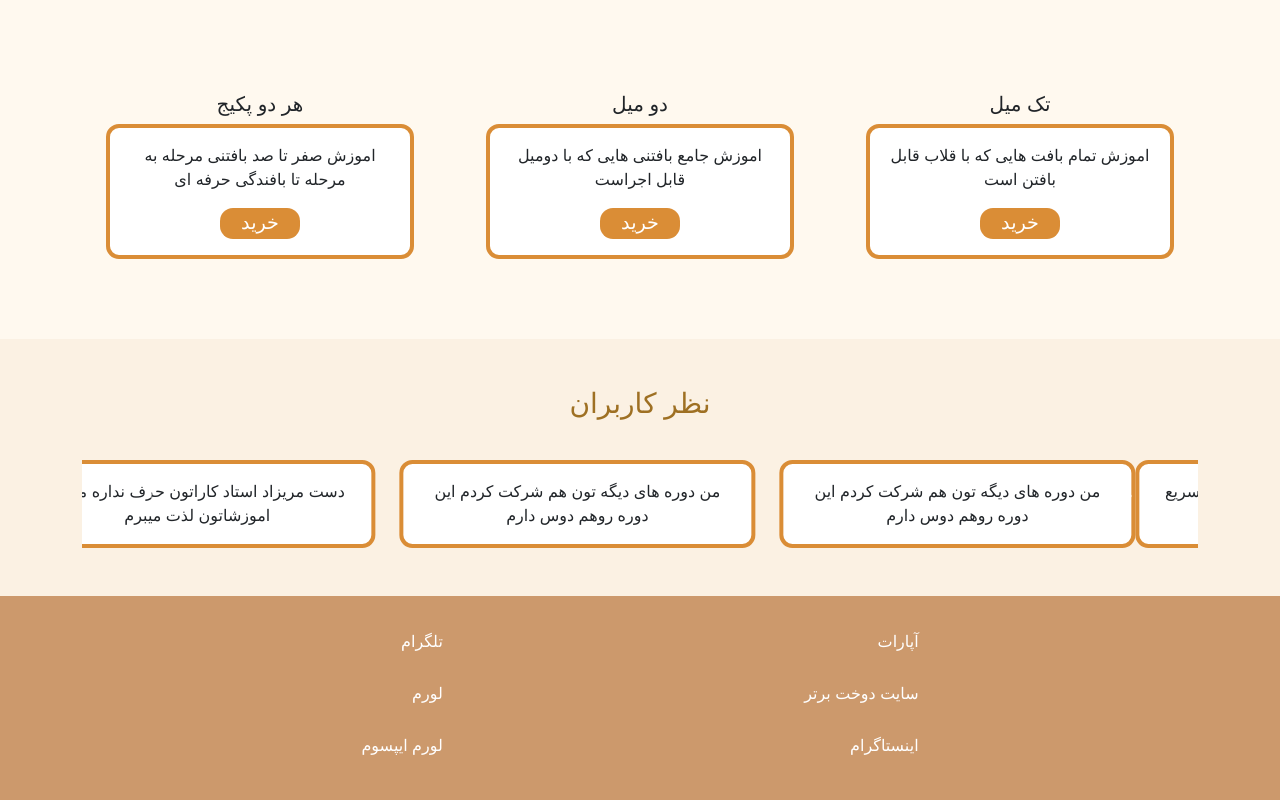
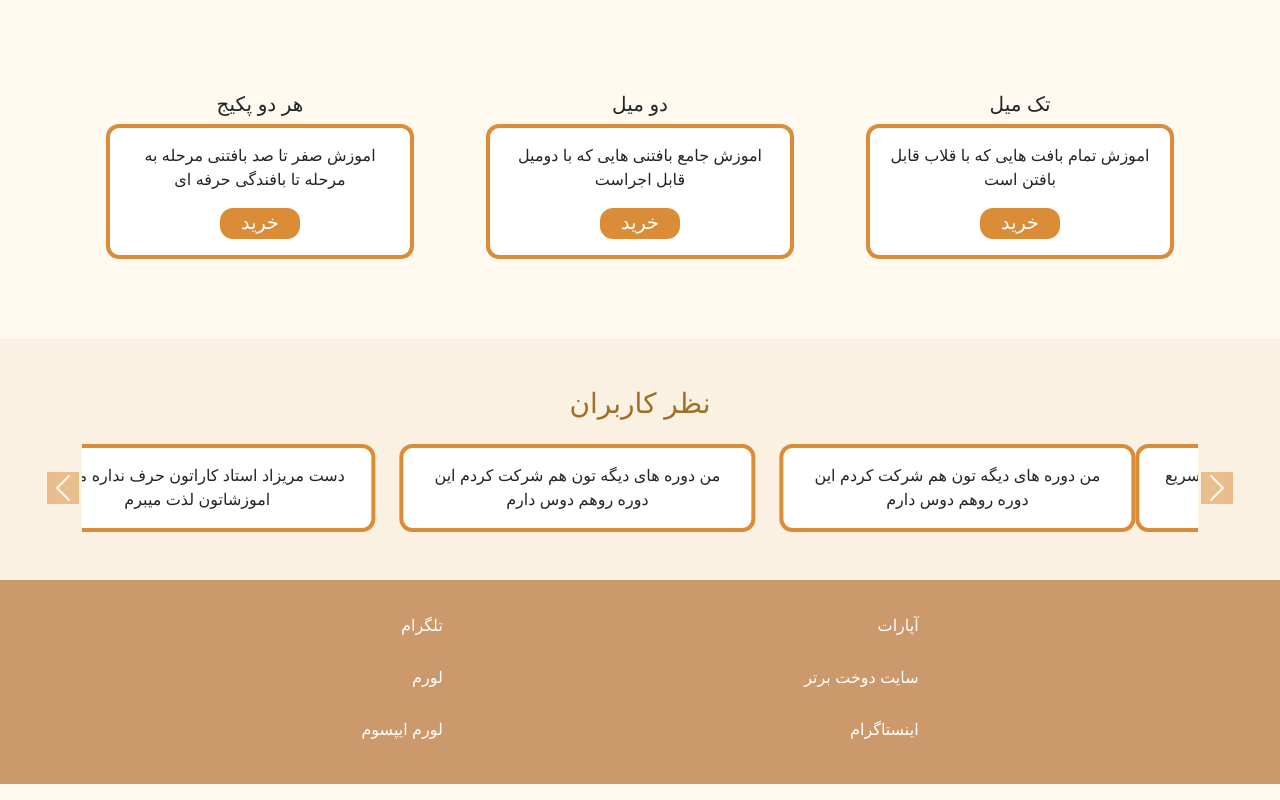
Before and after one commit to doukhtbartar/landing-bafandegi, a plain HTML site: page index.html in a window 1280 px wide. Shown: the part 1285-2085 px from the top of the page. Drawn offline with nearby package versions, Linux system fonts and the light colour scheme; a script that the page names is missing.

Commit message:
Fix - Carousel button style

```diff
--- a/index.html
+++ b/index.html
@@ -21,7 +21,7 @@
 						    دوره بافندگی
 					    </h1>
 					    <div class="cta-holder">
-						    <a class="btn btn-hero btn-lg" href="#">خرید</a>
+						    <a class="btn btn-hero btn-lg" href="#packages">خرید</a>
 					    </div>
 				    </div>
 			    </div>
@@ -63,7 +63,7 @@
 	    </div>
         <div class="divider-lg">
             <h4 class="mx-3">شروع یادگیری</h4>
-            <a class="btn btn-content btn-lg" href="#">خرید</a>
+            <a class="btn btn-content btn-lg" href="#packages">خرید</a>
         </div>
     </section>
 
@@ -87,7 +87,7 @@
 
                     <div class="col-12 col-md-4 course-details">
                         <h4>مشاوره سریع</h4>
-                        <a class="btn btn-lg btn-course mx-auto mt-2" href="#">خرید</a>
+                        <a class="btn btn-lg btn-course mx-auto mt-2" href="#packages">خرید</a>
 				    </div>
 			    </div>
 		    </div>
@@ -95,7 +95,7 @@
     </section>
 
     <!-- Packages Section -->
-    <section class="py-2">
+    <section id="packages" class="py-2">
 	    <div class="container py-5">
 		    <div class="row text-center">
 			    <div class="item col-12 col-md-6 col-lg-4">
@@ -151,21 +151,21 @@
                     <div class="carousel-item active">
                         <div class="row">
                             <div class="col-sm">
-                                <div class="card mt-3">
+                                <div class="card">
                                     <p class="card-text p-3">
                                         من دوره های دیگه تون هم شرکت کردم این دوره روهم دوس دارم
                                     </p>
                                 </div>
                             </div>
                             <div class="col-sm">
-                                <div class="card mt-3">
+                                <div class="card">
                                     <p class="card-text p-3">
                                         من دوره های دیگه تون هم شرکت کردم این دوره روهم دوس دارم
                                     </p>
                                 </div>
                             </div>
                             <div class="col-sm">
-                                <div class="card mt-3">
+                                <div class="card">
                                     <p class="card-text p-3">
                                         دست مریزاد استاد کاراتون حرف نداره من از اموزشاتون لذت میبرم
                                     </p>
@@ -176,21 +176,21 @@
                     <div class="carousel-item">
                         <div class="row">
                             <div class="col-sm">
-                                <div class="card mt-3">
+                                <div class="card">
                                     <p class="card-text p-3">
                                         من دوره های دیگه تون هم شرکت کردم این دوره روهم دوس دارم
                                     </p>
                                 </div>
                             </div>
                             <div class="col-sm">
-                                <div class="card mt-3">
+                                <div class="card">
                                     <p class="card-text p-3">
                                         اموزش هاتون عالی و کامله و لحن بیانتون مناسب و عالیه
                                     </p>
                                 </div>
                             </div>
                             <div class="col-sm">
-                                <div class="card mt-3">
+                                <div class="card">
                                     <p class="card-text p-3">
                                         پشتیبانی دوره هاتون خیلی خوبه و خیلی سریع پاسخگویی انجام میشه
                                     </p>
--- a/style.css
+++ b/style.css
@@ -171,6 +171,33 @@ footer .wrap {
     flex: 0 1 auto;
 }
 
+.carousel-control-next {
+    display: flex;
+    justify-content: flex-start;
+    flex-wrap: nowrap;
+    align-content: center;
+    align-items: center;
+    flex-direction: row;
+    right: -5%;
+}
+
+.carousel-control-prev {
+    display: flex;
+    justify-content: flex-end;
+    flex-wrap: nowrap;
+    align-content: center;
+    align-items: center;
+    flex-direction: row;
+    left: -5%;
+}
+
+.carousel-control-next-icon{
+    background-color: #da8c36;
+}
+
+.carousel-control-prev-icon{
+    background-color: #da8c36;
+}
 
 /* Aparat video */
 iframe {
@@ -184,6 +211,12 @@ iframe {
 @media (min-width: 1200px){
     .hero-section .headline {
         font-size: 4.5em;
+    }
+    .carousel-control-next {
+        right: -2%;
+    }
+    .carousel-control-prev {
+        left: -2%;
     }
 }
 
@@ -201,8 +234,14 @@ iframe {
     }
     .vr {
         margin-top: 0;
-        margin-bottom: 0;
         margin-left: 2rem;
         margin-right: 2rem;
+        width: -webkit-fill-available;
+    }
+    .carousel-control-next {
+        right: 0;
+    }
+    .carousel-control-prev {
+        left: 0;
     }
 }
```
